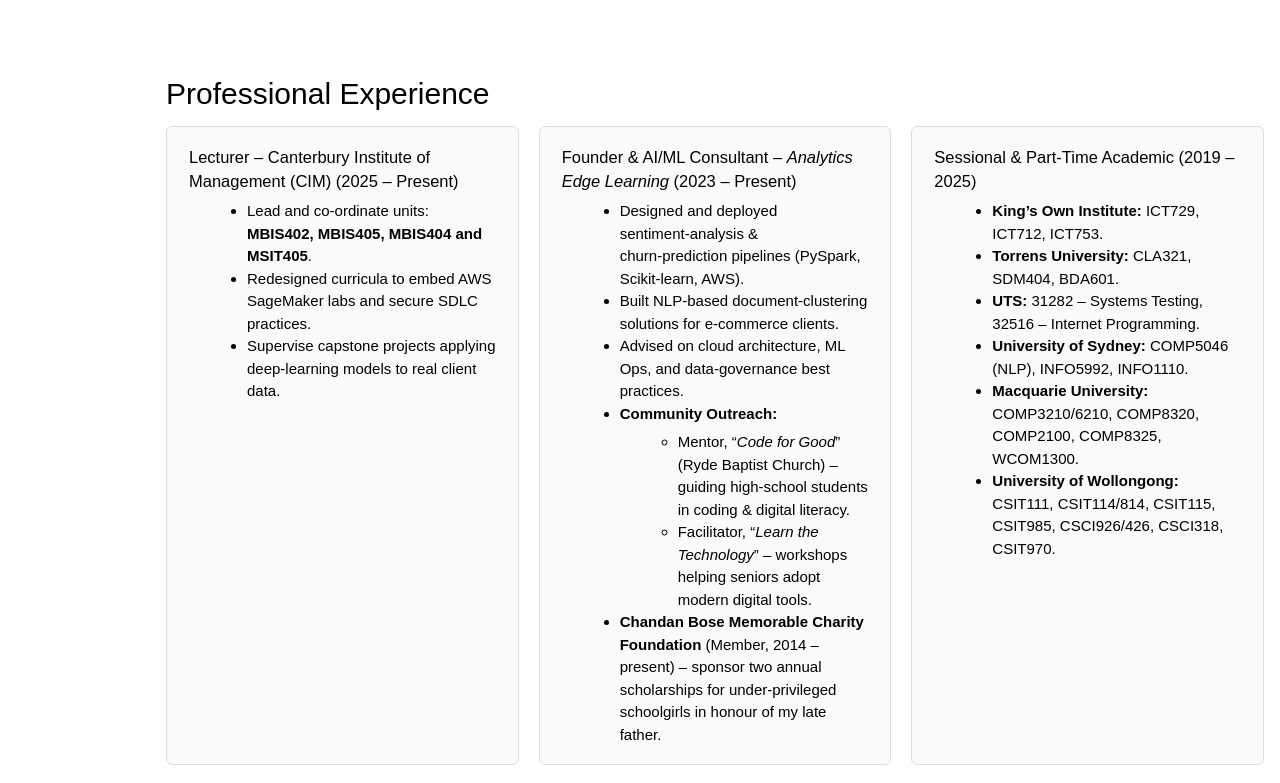
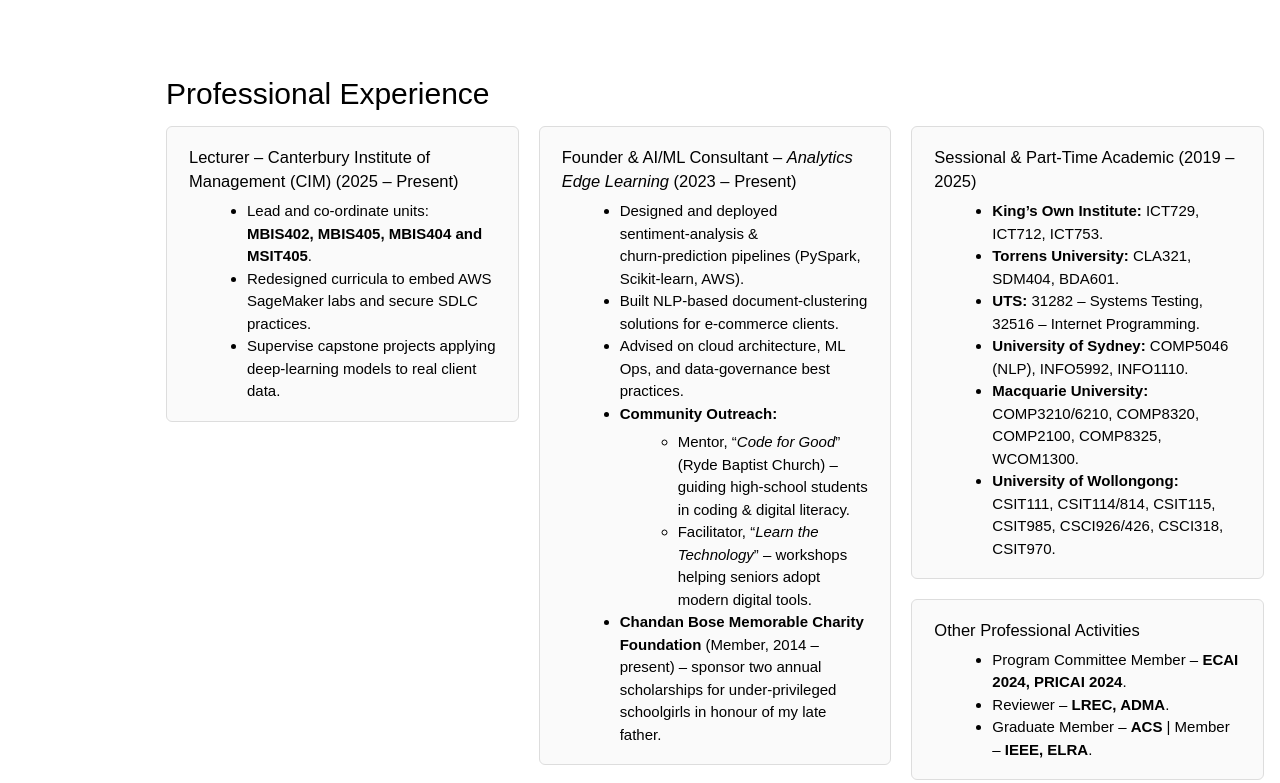
Before and after one commit to saugatabose28/saugatabose28.github.io, a plain HTML site: page index.html in a window 1280 px wide. Shown: the part 3100-3883 px from the top of the page. Drawn offline with Linux system fonts and the light colour scheme; a script that the page names is missing.

Commit message:
Update index.html

```diff
--- a/index.html
+++ b/index.html
@@ -44,26 +44,36 @@
 
 
 	<style>
-		/* ===== Professional Experience grid ===== */
+				/* ===== Professional Experience masonry columns ===== */
 		.exp-grid{
-			display:flex;
-			flex-wrap:wrap;                 /* allow items to flow onto new lines */
-			gap:20px;                       /* same spacing as before */
+			column-gap:20px;          /* horizontal gap between columns   */
+			column-count:1;           /* mobile default                   */
 			margin-top:10px;
 		}
 
-		/* Each card must be at least 340 px wide, but can grow to fill a row */
+		/* ≥768 px → two masonry columns */
+		@media (min-width:768px){
+			.exp-grid{column-count:2;}
+		}
+
+		/* ≥1200 px → three masonry columns */
+		@media (min-width:1200px){
+			.exp-grid{column-count:3;}
+		}
+
+		/* Card – avoid breaking inside columns */
 		.exp-card{
-			flex:1 1 340px;                 /* grow | shrink | basis */
+			break-inside:avoid;
+			margin-bottom:20px;       /* vertical gap between cards       */
 			background:#fafafa;
 			border:1px solid #ddd;
 			border-radius:6px;
 			padding:18px 22px;
 		}
 
-		/* Headings & list spacing */
 		.exp-card h3{margin:0 0 6px;font-size:1.1em}
 		.exp-card ul{margin:6px 0 0 18px}
+
 
 	/* Top right fixed logo (all screens) */
 		#ael-logo {
```
